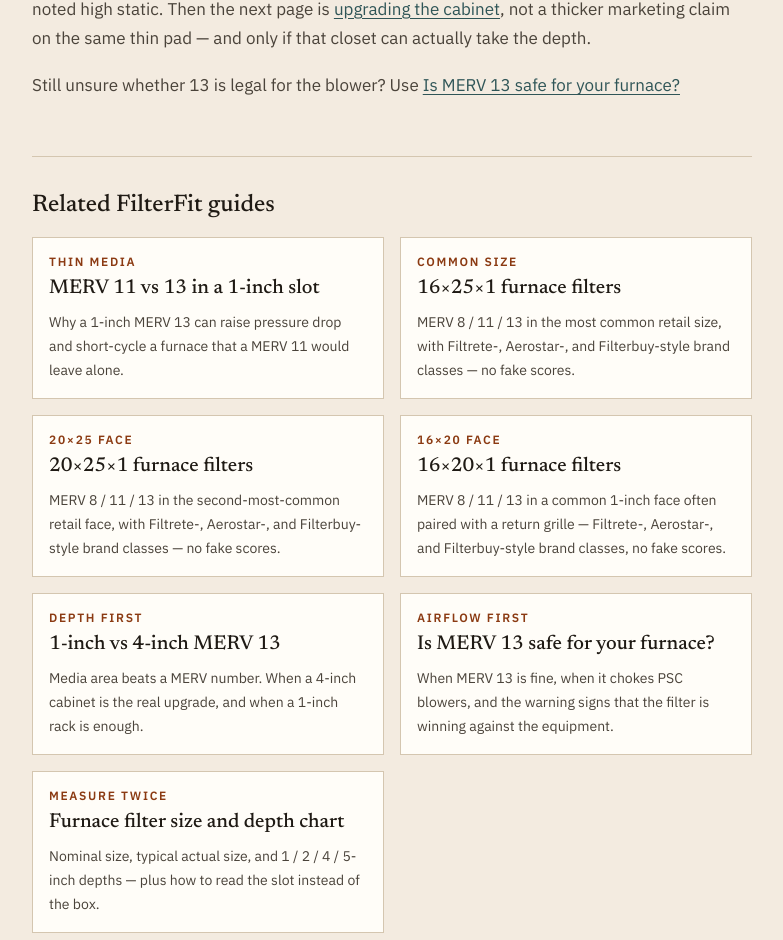
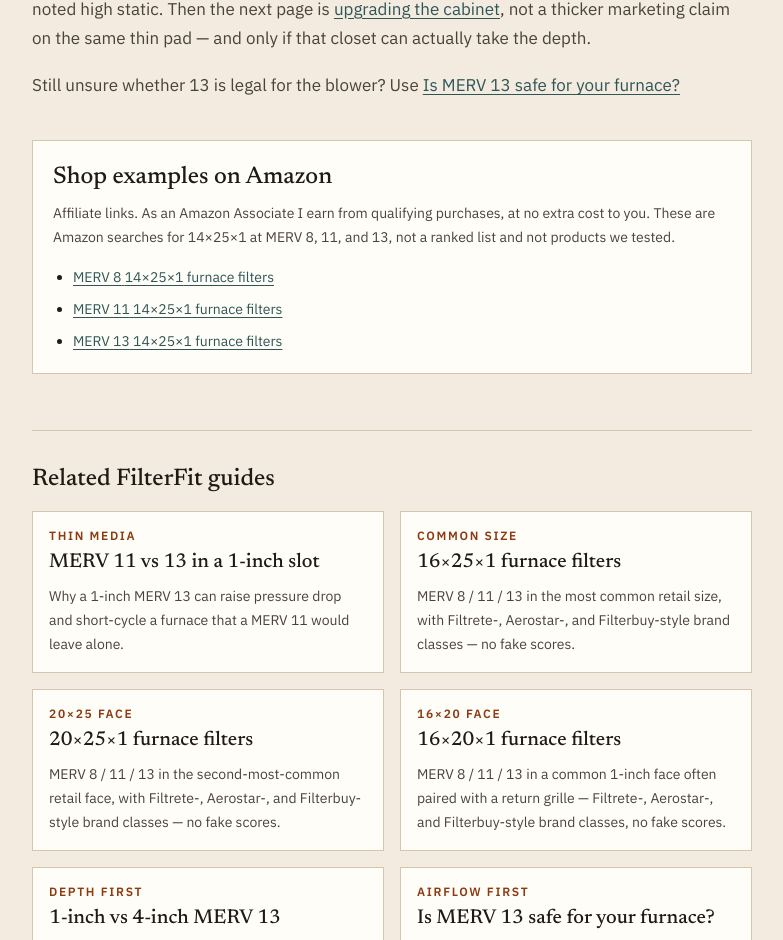
Before and after one commit to laqaer/filter-fit, a Next.js app: page /14x25x1-furnace-filters in a window 1280 px wide. Shown: the part 4277-5217 px from the top of the page, without its empty margins (248-1031 px from the left). Built offline with nearby package versions, Linux system fonts and the light colour scheme.

Commit message:
feat(aff): laqaer-20 shop on 14x25x1 (FF-AFF-2)
Reuse AmazonShopExamples on the new 14x25x1 money page, matching sibling size pages.

Co-authored-by: laqaer <laqaer@users.noreply.github.com>

```diff
--- a/app/14x25x1-furnace-filters/page.tsx
+++ b/app/14x25x1-furnace-filters/page.tsx
@@ -1,5 +1,6 @@
 import type { Metadata } from "next";
 import Link from "next/link";
+import { AmazonShopExamples } from "@/components/amazon-shop-examples";
 import { Callout } from "@/components/callout";
 import { GuideHero } from "@/components/guide-hero";
 import { JsonLd } from "@/components/json-ld";
@@ -222,6 +223,7 @@ export default function Size14x25Page() {
           <Link href="/merv-13-safe-for-furnace">Is MERV 13 safe for your furnace?</Link>
         </p>
       </div>
+      <AmazonShopExamples face="14x25x1" />
       <RelatedGuides except="/14x25x1-furnace-filters" />
     </article>
   );
```
